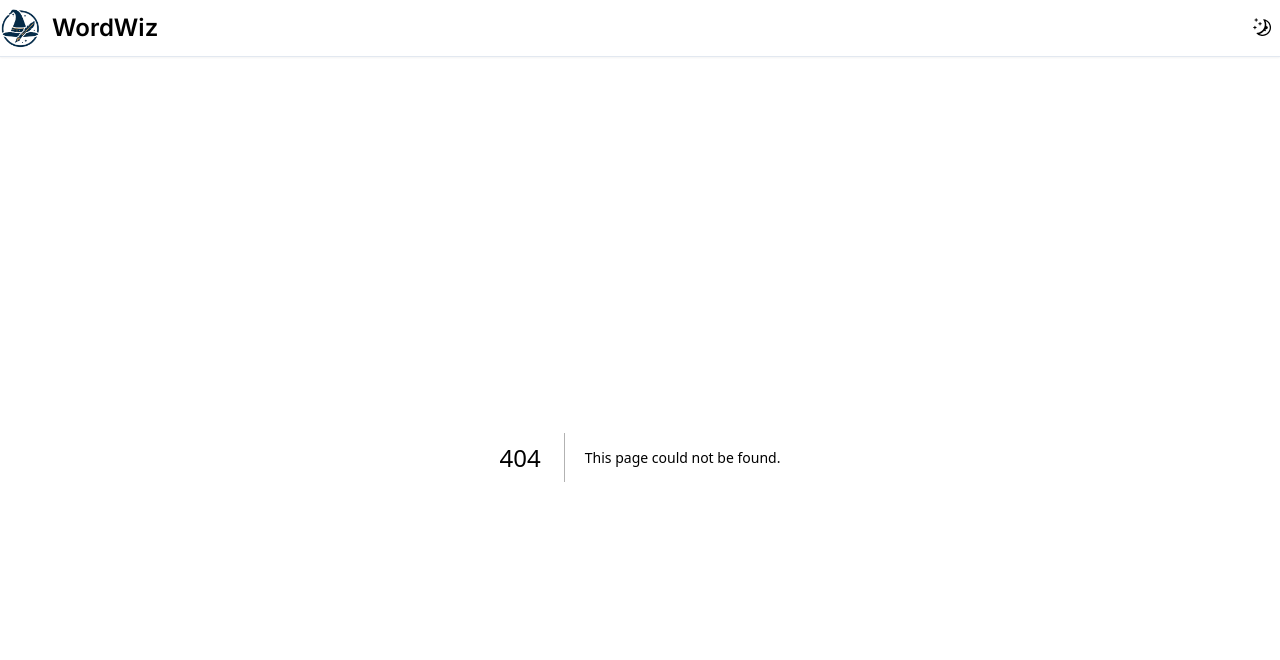
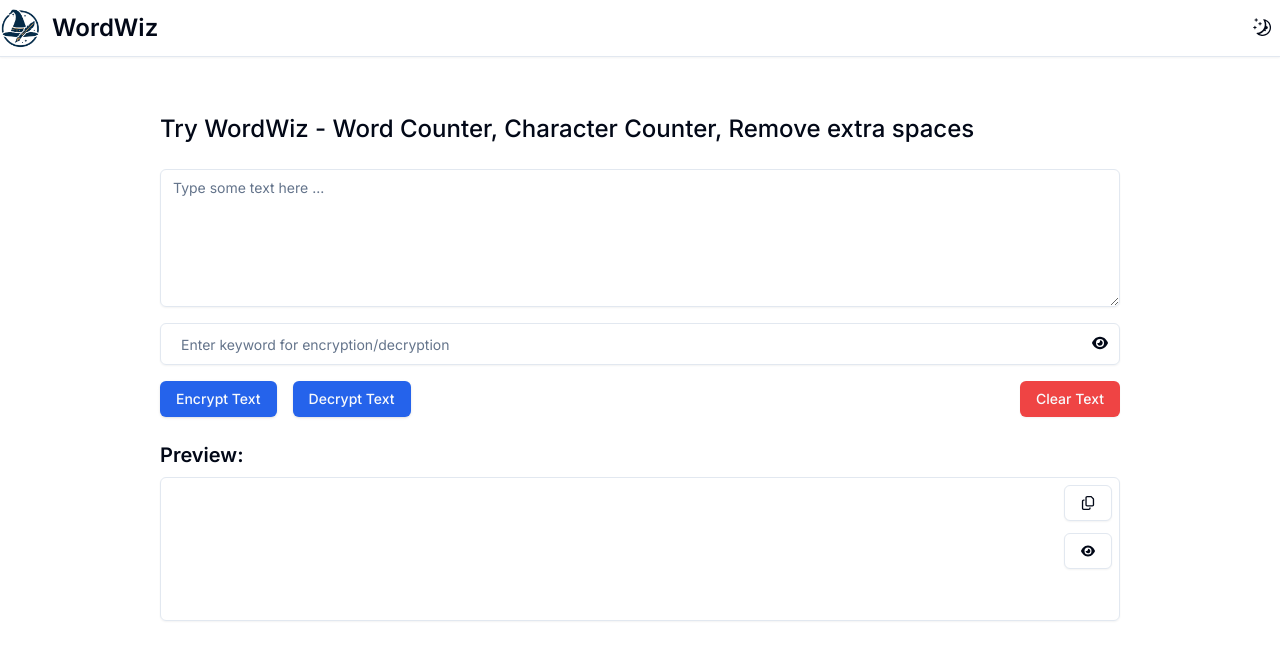
Before and after one commit to tharuAnish/WordWiz, a Next.js app: page /namo in a window 1280 px wide. Before the commit this address had no page. Shown: the top 660 px of the page. Built offline with nearby package versions, Linux system fonts and the light colour scheme.

Commit message:
fixed some basic stylings in security area

```diff
--- a/app/anish/page.tsx
+++ b/app/namo/page.tsx
@@ -15,6 +15,7 @@
   const [convertedText, setConvertedText] = useState<string>("")
   const [keyword, setKeyword] = useState<string>("")
   const [showPassword, setShowPassword] = useState<boolean>(false)
+  const [showKey, setShowKey] = useState<boolean>(false)
 
   const toastOptions: ToastOptions = {
     position: "top-right",
@@ -116,16 +117,16 @@
       <div className="mb-4 relative">
         <Input
           className="p-5"
-          type={showPassword ? "text" : "password"}
+          type={showKey ? "text" : "password"}
           value={keyword}
           onChange={handleKeywordChange}
           placeholder="Enter keyword for encryption/decryption"
         />
         <button
-          onClick={() => setShowPassword(!showPassword)}
+          onClick={() => setShowKey(!showKey)}
           className="absolute top-2 right-2 p-1 "
         >
-          {showPassword ? <FaEyeSlash /> : <FaEye />}
+          {showKey ? <FaEyeSlash /> : <FaEye />}
         </button>
       </div>
       <div className="mb-6 flex justify-between">
@@ -140,11 +141,11 @@
 
       <h4 className="text-xl font-semibold mb-2 ">Preview:</h4>
       <div className="relative">
-        <Textarea
+        <Input
           value={convertedText}
           readOnly
-          rows={6}
-          className="p-3 rounded-md border h-36 cursor-text"
+          type={showPassword ? "text" : "password"}
+          className="p-3 block rounded-md border h-36 cursor-text"
         />
         <Button
           onClick={handleCopyText}
@@ -153,6 +154,13 @@
         >
           <FaRegCopy />
         </Button>
+        <Button
+          variant="outline"
+          onClick={() => setShowPassword(!showPassword)}
+          className="absolute top-14 right-2 "
+        >
+          {showPassword ? <FaEyeSlash /> : <FaEye />}
+        </Button>
       </div>
       <ToastContainer />
     </div>
```
